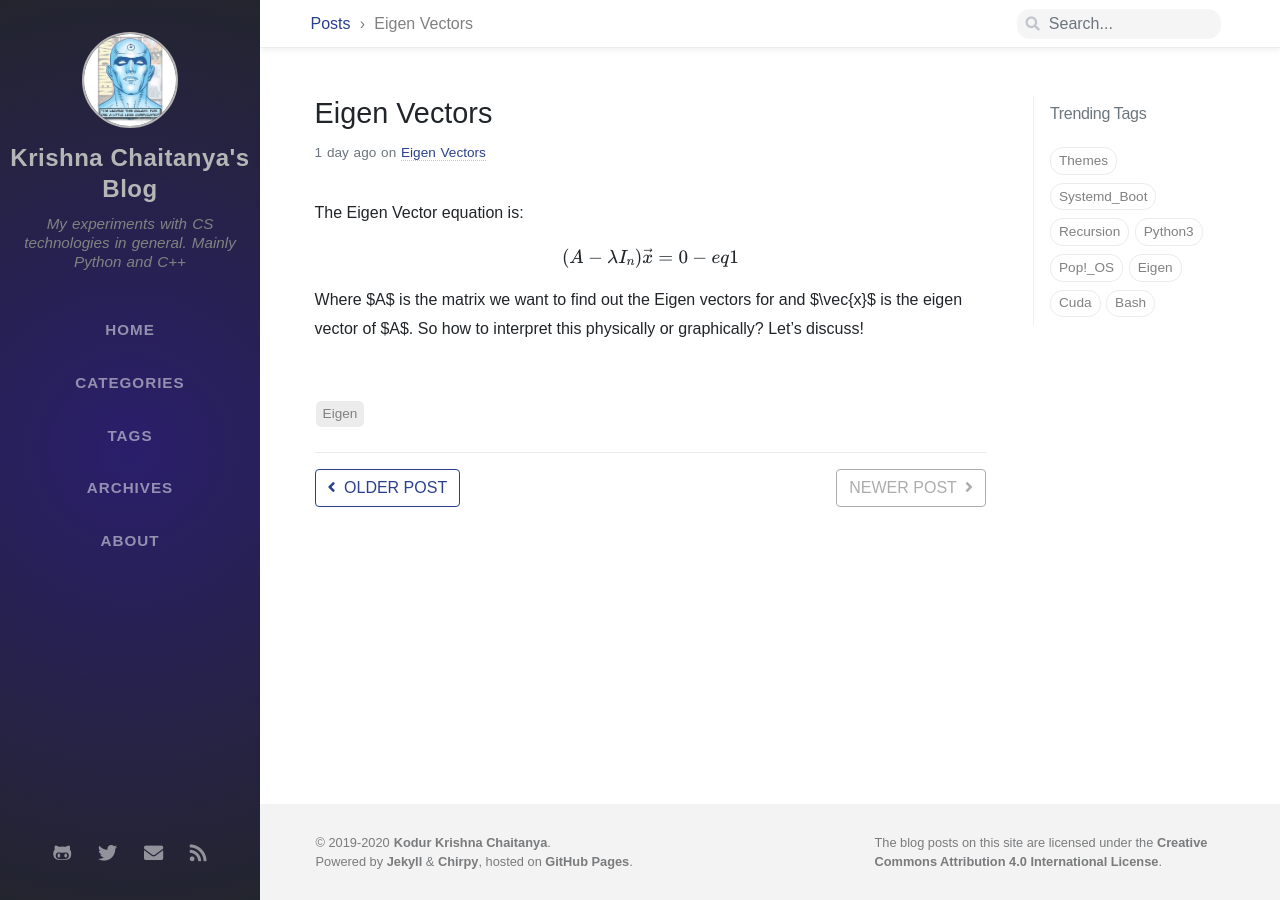
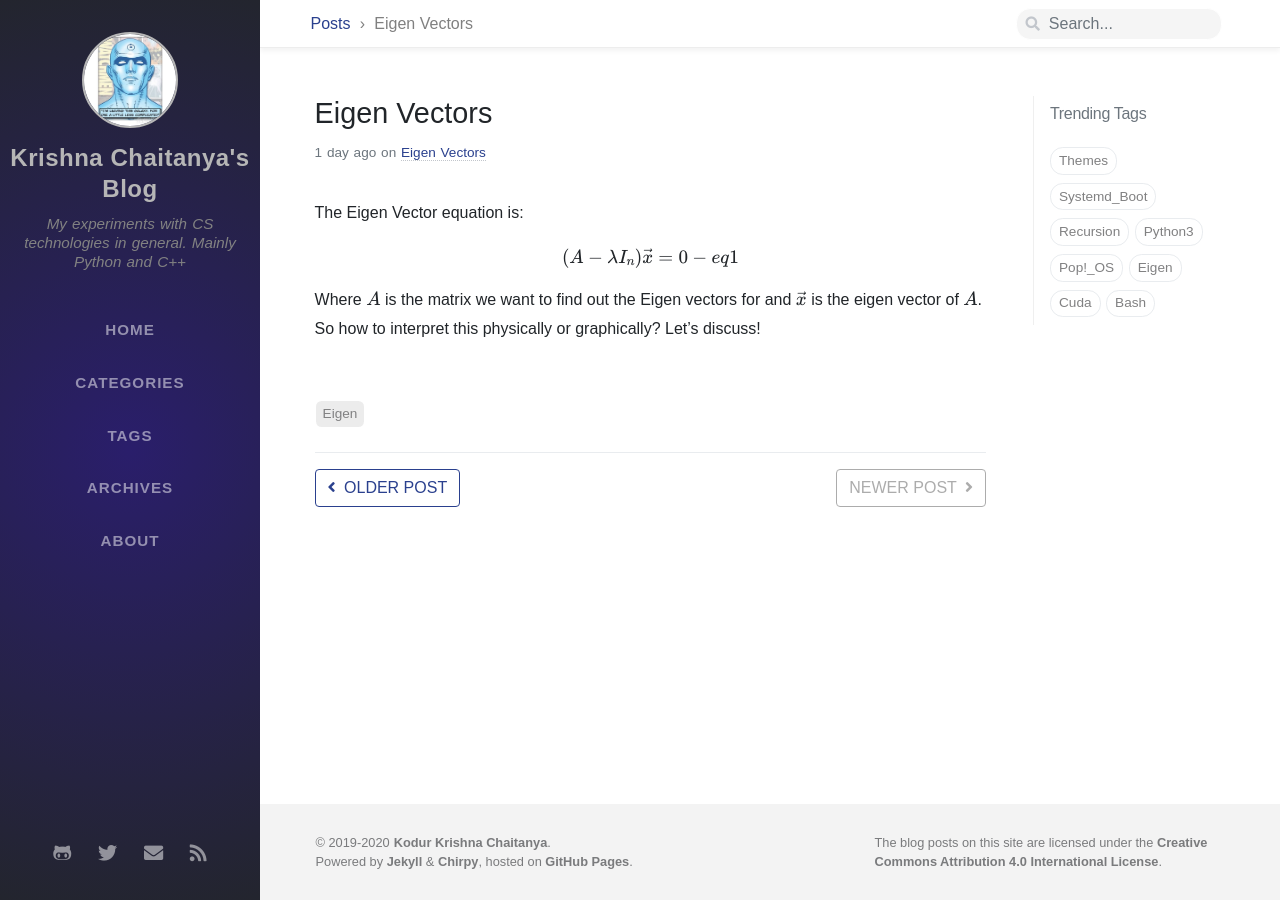
Before and after one commit to krishnachaitanya9/krishnachaitanya9.github.io, a Jekyll site: the page built from _posts/2020-01-05-eigen-vectors.md, in a window 1280 px wide. Built offline with Jekyll 4.4.1, drawn with Linux system fonts in a browser that asks for light colours; nearby versions of some CDN libraries; some web fonts are replaced; formulas are drawn with MathJax 3.

Commit message:
Some diting changes

```diff
--- a/_posts/2020-01-05-eigen-vectors.md
+++ b/_posts/2020-01-05-eigen-vectors.md
@@ -11,4 +11,5 @@ $$
 (A - \lambda I_n)\vec{x} = 0 \\ - eq 1
 $$
 
-Where $A$ is the matrix we want to find out the Eigen vectors for and $\vec{x}$ is the eigen vector of $A$. So how to interpret this physically or graphically? Let's discuss!
+
+Where $$A$$ is the matrix we want to find out the Eigen vectors for and $$\vec{x}$$ is the eigen vector of $$A$$. So how to interpret this physically or graphically? Let's discuss!
```
